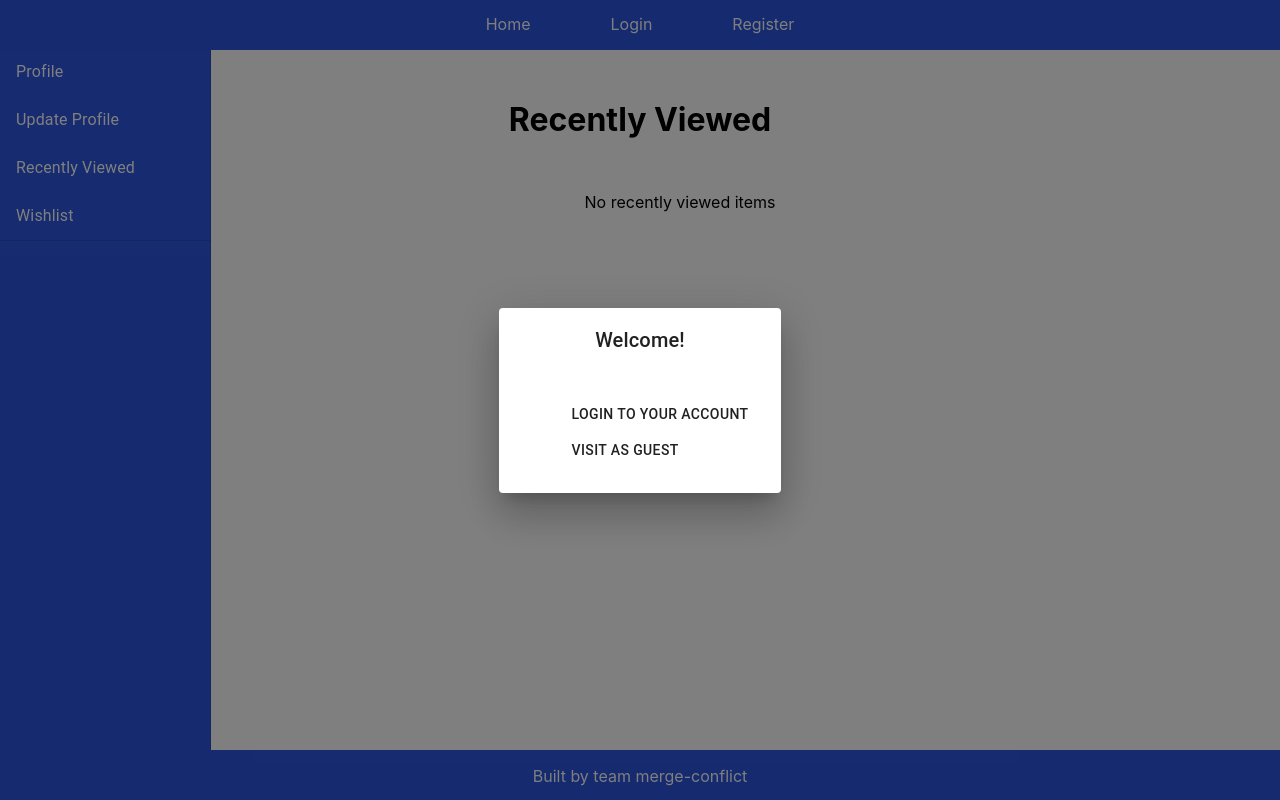
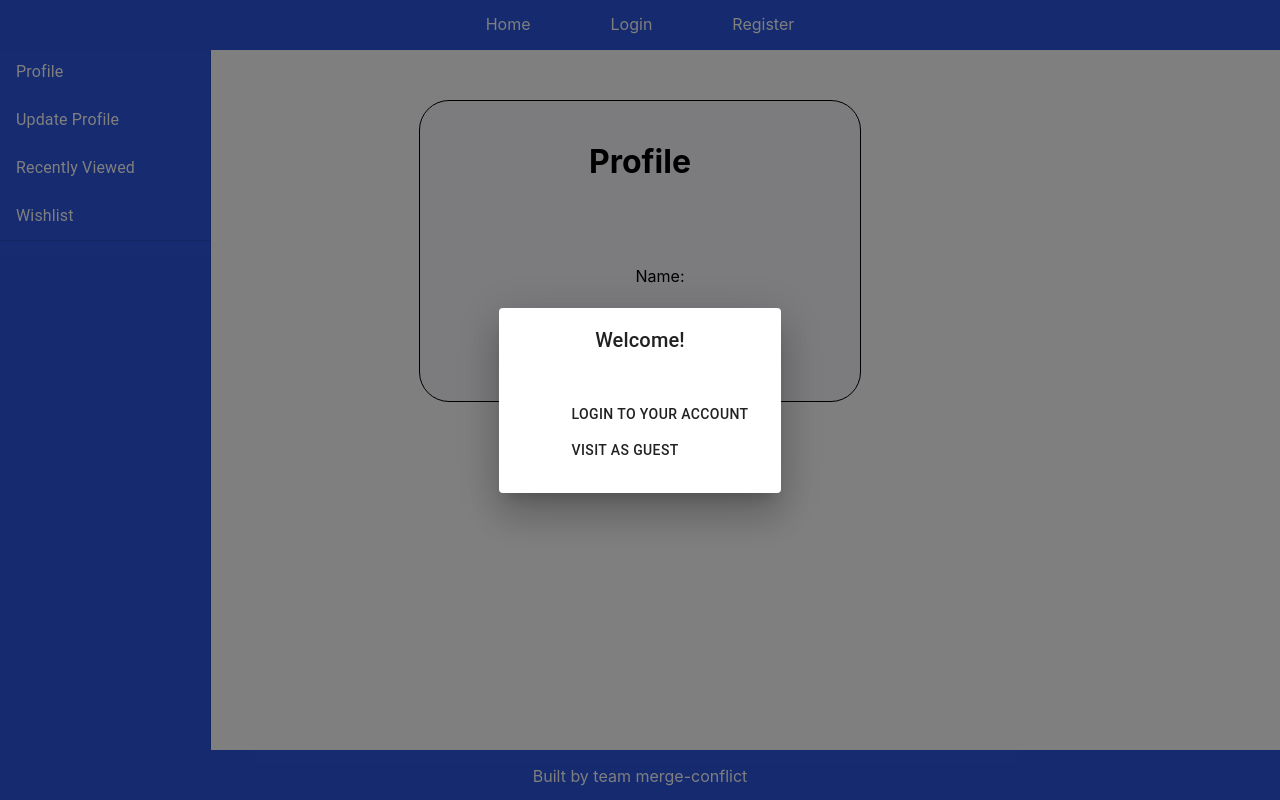
Before and after one commit to amirhoseyn221177/PriceScrapper, a React (Create React App) app in the folder price_scrapper_front/: page /profile in a window 1280 px wide. Built offline with nearby package versions, Linux system fonts and the light colour scheme.

Commit message:
update profile styling

```diff
--- a/price_scrapper_front/src/components/Profile/Profile.css
+++ b/price_scrapper_front/src/components/Profile/Profile.css
@@ -11,14 +11,14 @@
     list-style-type: none;
     text-align:  center;
     height: 10%;
-    width: 70%;
+    width: 80%;
     overflow:scroll;
 }
 
 .viewedDiv, .wishDiv {
     position: fixed;
+    width: 100%;
     left: 15%;
-    width: 100%;
     text-align: center;
 }
 
@@ -48,10 +48,6 @@ form {
     margin: auto;
 }
 
-#formBtn {
-    margin: 50px 100px 10px 160px;
-}
-
 #updateBtn {
     margin: 10px;
     background-color:#2c56e0;
@@ -75,5 +71,30 @@ form ul li {
 #empty {
     z-index: -1;
     text-align: center;
-    margin: 0 auto;
+    left: 28%;
+    position: absolute;
 }
+
+#drawer {
+    z-index: 1;
+}
+
+.centerDiv {
+    margin: auto;
+    padding: 20px;
+    border: 1px solid black;
+    border-radius: 30px;
+    background-color: ghostwhite;
+    width: 400px;
+    height: 260px;
+}
+
+.centerDivUpdate {
+    margin: auto;
+    padding: 20px;
+    border: 1px solid black;
+    border-radius: 30px;
+    background-color: ghostwhite;
+    width: 600px;
+    height: 450px;
+}
--- a/price_scrapper_front/src/components/Profile/Profile.js
+++ b/price_scrapper_front/src/components/Profile/Profile.js
@@ -11,7 +11,7 @@ const Profile = (props) => {
 
     const [recent, setRecent] = useState([]);
     const [wishList, setWishList] = useState([]);
-    const [drawer, setDrawer] = useState("Recently Viewed");
+    const [drawer, setDrawer] = useState("Profile");
     const [firstName, setFirstName] = useState("");
     const [lastName, setLastName] = useState("");
     const [newEmail, setNewEmail] = useState("");
@@ -105,6 +105,7 @@ const Profile = (props) => {
     return (
         <div className="profileDiv">
             <Drawer
+                id="drawer"
                 variant="permanent"
                 anchor="left"
                 className="drawer"
@@ -122,8 +123,8 @@ const Profile = (props) => {
             {
                 drawer === "Profile" ?
                     (<div className="centerDiv">
+                        <div>
                         <h1>Profile</h1>
-                        <div>
                             <form noValidate>
                                 <ul className="profilePage">
                                     <li key="profileName">
@@ -142,9 +143,9 @@ const Profile = (props) => {
                     </div>)
                     : drawer === "Update Profile" ?
                         (
-                            <div className="centerDiv">
+                            <div className="centerDivUpdate">
+                                <div>
                                 <h1>Update Profile</h1>
-                                <div>
                                     <form noValidate>
                                         <ul className="profilePage">
                                             <li key="updateFirstName">
@@ -174,7 +175,7 @@ const Profile = (props) => {
                             </div>
                         )
                         : drawer === "Recently Viewed" ?
-                            (<div className="centerDiv">
+                            (<div className="centerDivLists">
                                 <h1>Recently Viewed</h1>
                                 <div className="viewedDiv">
                                     <ul className="viewedList" id="list">
@@ -187,14 +188,14 @@ const Profile = (props) => {
                                                         </li>;
                                                     }
                                                 ) :
-                                                <div id="empty"><p> No recently viewed items</p></div>
+                                                <h3> No recently viewed items</h3>
                                         }
                                     </ul>
                                 </div>
                             </div>)
                             :
                             (
-                                <div className="centerDiv">
+                                <div className="centerDivLists">
                                     <h1>Wishlist</h1>
                                     <div className="wishDiv">
                                         <ul className="wishList">
```
